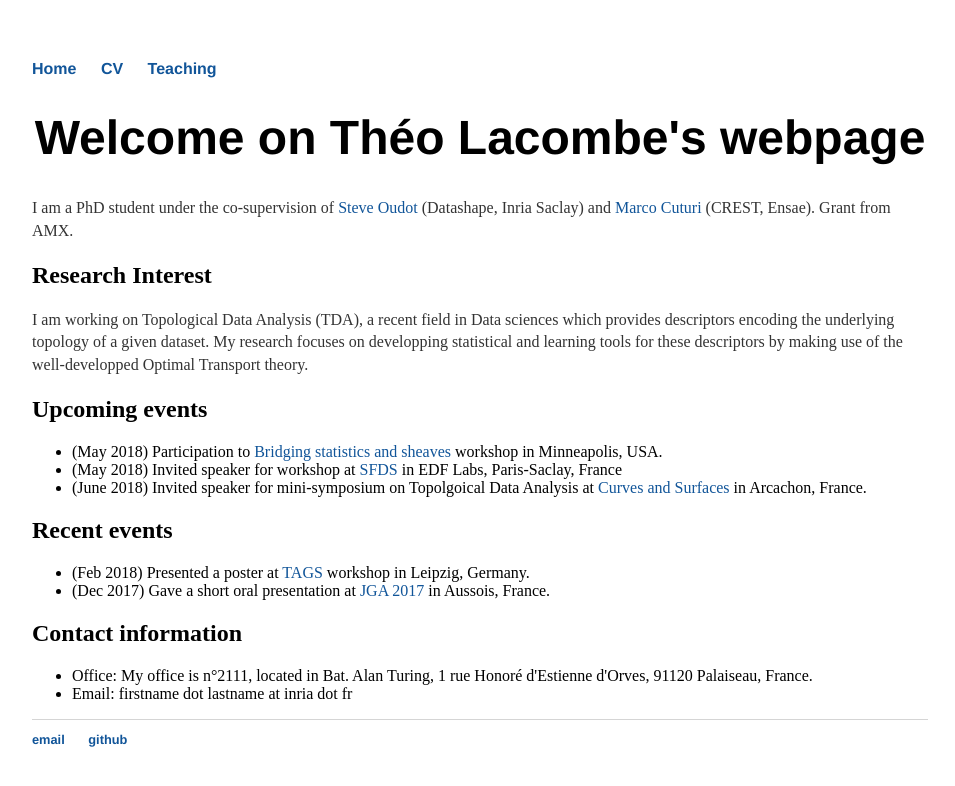
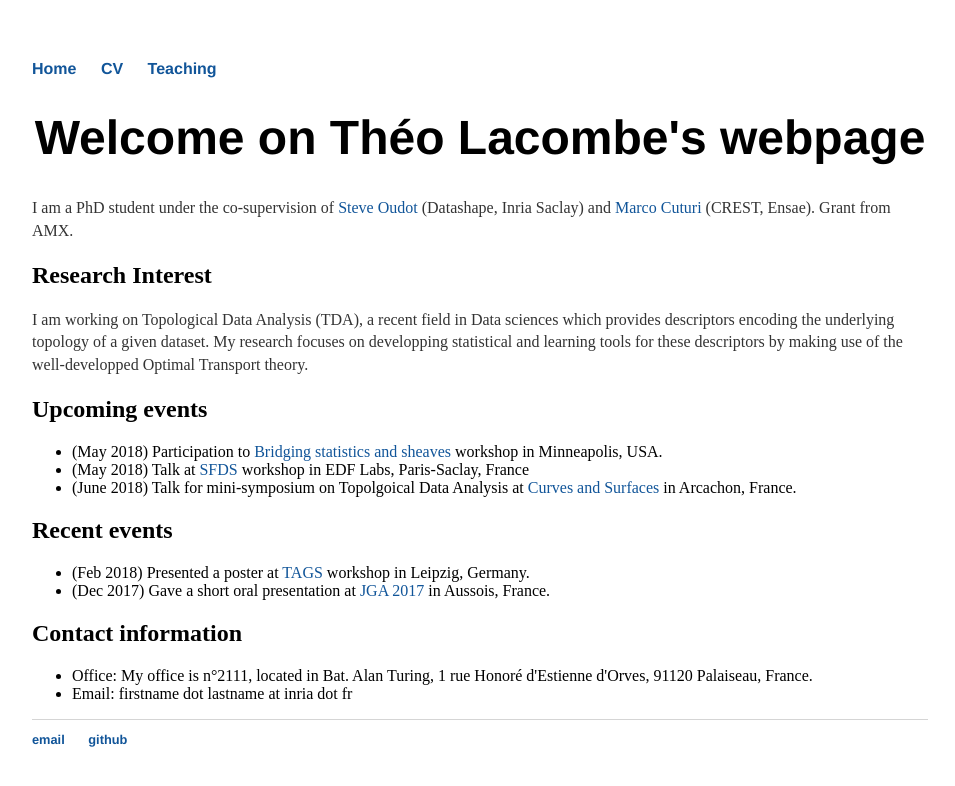
Before and after one commit to tlacombe/tlacombe.github.io, a Jekyll site: the page built from index.html, in a window 1280 px wide. Shown: the top 786 px of the page, without its empty margins (160-1115 px from the left). Built offline with Jekyll 4.4.1, drawn with Linux system fonts in a browser that asks for light colours.

Commit message:
few change

```diff
--- a/index.html
+++ b/index.html
@@ -14,8 +14,8 @@ title: Theo Lacombe's webpage
     <h2> Upcoming events </h2>
 	<ul>
 		<li> (May 2018) Participation to <a href="">Bridging statistics and sheaves</a> workshop in Minneapolis, USA.</li>
-		<li> (May 2018) Invited speaker for workshop at <a href="http://jds2018.sfds.asso.fr/index.html">SFDS</a> in EDF Labs, Paris-Saclay, France </li>
-		<li> (June 2018) Invited speaker for mini-symposium on Topolgoical Data Analysis at <a href="https://cs2018.sciencesconf.org/">Curves and Surfaces</a> in Arcachon, France.</li>
+		<li> (May 2018) Talk at <a href="http://jds2018.sfds.asso.fr/index.html">SFDS</a> workshop in EDF Labs, Paris-Saclay, France </li>
+		<li> (June 2018) Talk for mini-symposium on Topolgoical Data Analysis at <a href="https://cs2018.sciencesconf.org/">Curves and Surfaces</a> in Arcachon, France.</li>
 	</ul>
 
     <h2> Recent events </h2>
```
